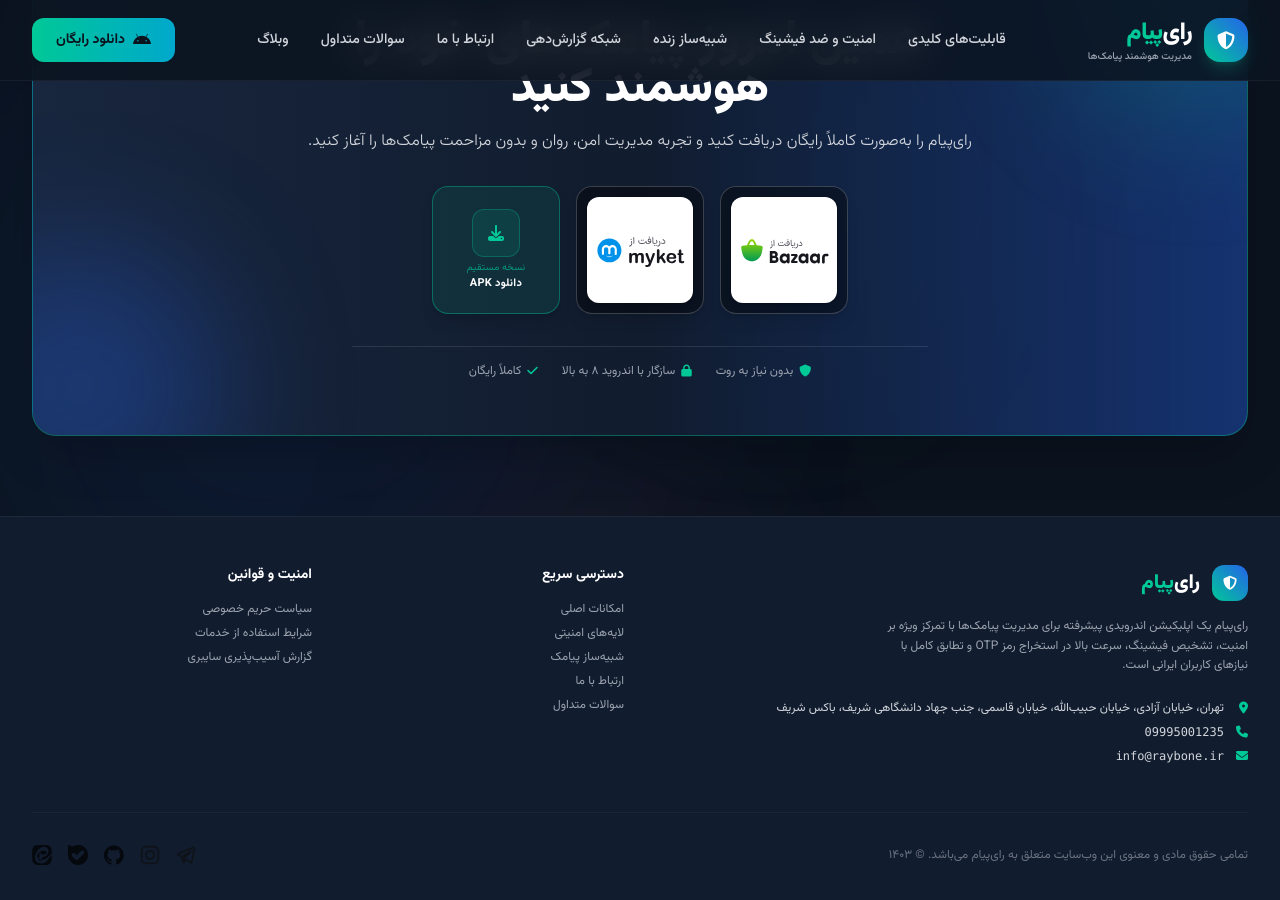
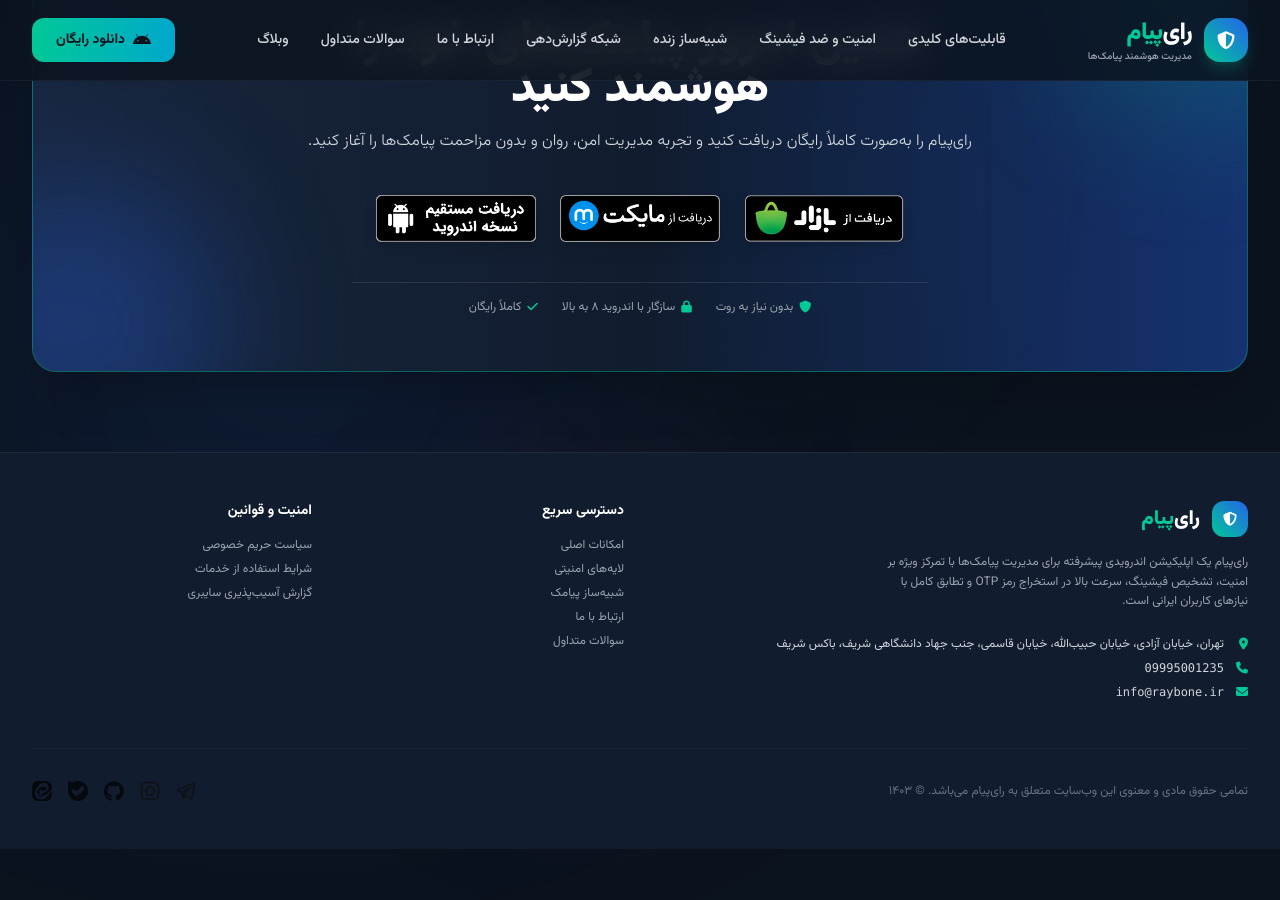
Before and after one commit to RayboneDev/raypayam-landing, a Jekyll site: the page built from index.html, in a window 1280 px wide and 900 px high, scrolled down 5268 px. Built offline with Jekyll 4.4.1, drawn with Linux system fonts in a browser that asks for light colours; nearby versions of some CDN libraries; after the commit the page ends 6117 px from its top, so only the background shows below that.

Commit message:
fixed the download images

```diff
--- a/_includes/download-banner.html
+++ b/_includes/download-banner.html
@@ -21,47 +21,37 @@
                 </p>
             </div>
 
-            <div class="flex flex-wrap items-center justify-center gap-4 relative z-10">
+            <div class="flex flex-wrap items-center justify-center gap-4 sm:gap-6 relative z-10">
 
                 <!-- کافه‌بازار -->
                 <a href="https://cafebazaar.ir/app/your.package.name"
-                    class="w-24 h-24 sm:w-28 sm:h-28 md:w-32 md:h-32 p-2.5 rounded-2xl bg-black/40 hover:bg-black/60 border border-white/20 transition-all duration-300 group shadow-lg hover:border-cyanGlow/60 hover:shadow-cyanGlow/20 flex items-center justify-center"
+                    class="group inline-flex w-32 sm:w-36 md:w-40 h-12 sm:h-14 md:h-16 items-center justify-center hover:-translate-y-0.5 transition-transform duration-300"
                     target="_blank" rel="noopener noreferrer" title="دریافت از کافه‌بازار"
                     aria-label="دریافت از کافه‌بازار">
-                    <div
-                        class="w-full h-full rounded-xl bg-white flex items-center justify-center p-2 ring-1 ring-black/5 shadow-md group-hover:scale-105 transition-transform">
-                        <img src="{{ '/assets/images/bazaar.svg' | relative_url }}" alt="کافه‌بازار"
-                            class="w-full h-full object-contain" loading="lazy" decoding="async">
-                    </div>
+                    <img src="{{ '/assets/images/bazaar.png' | relative_url }}" alt="کافه‌بازار"
+                        class="h-full w-full object-contain drop-shadow-lg group-hover:scale-105 transition-transform"
+                        loading="lazy" decoding="async">
                 </a>
 
                 <!-- مایکت -->
                 <a href="https://myket.ir/app/your.package.name"
-                    class="w-24 h-24 sm:w-28 sm:h-28 md:w-32 md:h-32 p-2.5 rounded-2xl bg-black/40 hover:bg-black/60 border border-white/20 transition-all duration-300 group shadow-lg hover:border-cyanGlow/60 hover:shadow-cyanGlow/20 flex items-center justify-center"
+                    class="group inline-flex w-32 sm:w-36 md:w-40 h-12 sm:h-14 md:h-16 items-center justify-center hover:-translate-y-0.5 transition-transform duration-300"
                     target="_blank" rel="noopener noreferrer" title="دانلود از مایکت" aria-label="دانلود از مایکت">
-                    <div
-                        class="w-full h-full rounded-xl bg-white flex items-center justify-center p-2 ring-1 ring-black/5 shadow-md group-hover:scale-105 transition-transform">
-                        <img src="{{ '/assets/images/myket.svg' | relative_url }}" alt="مایکت"
-                            class="w-full h-full object-contain" loading="lazy" decoding="async">
-                    </div>
+                    <img src="{{ '/assets/images/myket.png' | relative_url }}" alt="مایکت"
+                        class="h-full w-full object-contain drop-shadow-lg group-hover:scale-105 transition-transform"
+                        loading="lazy" decoding="async">
                 </a>
 
                 <!-- مستقیم (Direct APK Download) -->
-                <a href="{{ '/assets/downloads/raypayam-latest.apk' | relative_url }}"
-                    class="w-24 h-24 sm:w-28 sm:h-28 md:w-32 md:h-32 p-2.5 rounded-2xl bg-cyanGlow/10 hover:bg-cyanGlow/20 border border-cyanGlow/40 transition-all duration-300 group shadow-lg flex flex-col items-center justify-center gap-1.5"
-                    title="دانلود مستقیم نسخه اندروید">
-                    <div
-                        class="w-10 h-10 sm:w-11 sm:h-11 md:w-12 md:h-12 rounded-xl bg-cyanGlow/10 flex items-center justify-center border border-cyanGlow/30 group-hover:scale-105 transition-transform">
-                        <i class="fa-solid fa-download text-cyanGlow text-sm sm:text-base"></i>
-                    </div>
-                    <div class="text-center rtl leading-tight px-1">
-                        <div class="text-[9px] sm:text-[10px] text-cyanGlow/80 font-light leading-none">نسخه مستقیم
-                        </div>
-                        <div
-                            class="text-[10px] sm:text-[11px] font-bold text-white tracking-wide mt-1 whitespace-nowrap">
-                            دانلود APK</div>
-                    </div>
+
+                <a href="https://myket.ir/app/your.package.name"
+                    class="group inline-flex w-32 sm:w-36 md:w-40 h-12 sm:h-14 md:h-16 items-center justify-center hover:-translate-y-0.5 transition-transform duration-300"
+                    target="_blank" rel="noopener noreferrer" title="دانلود مستقیم" aria-label="دانلود مستقیم">
+                    <img src="{{ '/assets/images/direct-download-badge.png' | relative_url }}" alt="مستقیم"
+                        class="h-full w-full object-contain drop-shadow-lg group-hover:scale-105 transition-transform"
+                        loading="lazy" decoding="async">
                 </a>
+
 
             </div>
 
--- a/_includes/hero.html
+++ b/_includes/hero.html
@@ -41,17 +41,44 @@
                 </div>
 
                 <!-- Trust Stats Mini Banner -->
-                    <div class="pt-6 border-t border-gray-800/80 grid grid-cols-3 gap-4 text-center lg:text-right">
-                        <div>
-                            <div class="text-xl sm:text-2xl font-black text-white">سریع و پایدار</div>
+                <!-- Trust Stats Mini Banner -->
+                <div class="pt-6 border-t border-gray-800/80">
+                    <div class="grid grid-cols-3 gap-2.5 sm:gap-4">
+
+                        <!-- سریع و پایدار -->
+                        <div
+                            class="group flex flex-col items-center text-center gap-2 rounded-2xl border border-white/10 bg-white/[0.03] px-2 py-4 sm:px-4 transition-all duration-300 hover:-translate-y-0.5 hover:border-cyanGlow/40 hover:bg-white/[0.06]">
+                            <span
+                                class="flex h-9 w-9 sm:h-11 sm:w-11 items-center justify-center rounded-xl border border-cyanGlow/25 bg-cyanGlow/10 text-cyanGlow transition-colors group-hover:bg-cyanGlow/20">
+                                <i class="fa-solid fa-bolt text-xs sm:text-sm"></i>
+                            </span>
+                            <span class="text-xs sm:text-base font-black text-white leading-snug">سریع و پایدار</span>
                         </div>
-                        <div>
-                            <div class="text-xl sm:text-2xl font-black text-white">تشخیص سریع OTP</div>
+
+                        <!-- تشخیص سریع OTP -->
+                        <div
+                            class="group flex flex-col items-center text-center gap-2 rounded-2xl border border-white/10 bg-white/[0.03] px-2 py-4 sm:px-4 transition-all duration-300 hover:-translate-y-0.5 hover:border-cyanGlow/40 hover:bg-white/[0.06]">
+                            <span
+                                class="flex h-9 w-9 sm:h-11 sm:w-11 items-center justify-center rounded-xl border border-cyanGlow/25 bg-cyanGlow/10 text-cyanGlow transition-colors group-hover:bg-cyanGlow/20">
+                                <i class="fa-solid fa-key text-xs sm:text-sm"></i>
+                            </span>
+                            <span class="text-xs sm:text-base font-black text-white leading-snug">تشخیص سریع OTP</span>
                         </div>
-                        <div>
-                            <div class="text-xl sm:text-2xl font-black text-white">شناسایی فیشینگ</div>
+
+                        <!-- شناسایی فیشینگ -->
+                        <div
+                            class="group flex flex-col items-center text-center gap-2 rounded-2xl border border-white/10 bg-white/[0.03] px-2 py-4 sm:px-4 transition-all duration-300 hover:-translate-y-0.5 hover:border-cyanGlow/40 hover:bg-white/[0.06]">
+                            <span
+                                class="flex h-9 w-9 sm:h-11 sm:w-11 items-center justify-center rounded-xl border border-cyanGlow/25 bg-cyanGlow/10 text-cyanGlow transition-colors group-hover:bg-cyanGlow/20">
+                                <i class="fa-solid fa-shield-halved text-xs sm:text-sm"></i>
+                            </span>
+                            <span class="text-xs sm:text-base font-black text-white leading-snug">شناسایی فیشینگ</span>
+                        </div>
+
                     </div>
                 </div>
+
+
 
             </div>
 
@@ -72,8 +99,7 @@
                         class="w-full h-full bg-[#0D1522] rounded-[36px] overflow-hidden relative flex flex-col justify-between p-4 border border-white/10">
 
                         <!-- Phone Top Notch & Bar -->
-                            <div
-                                class="w-full flex justify-between items-center px-3 pt-1 text-[11px] text-gray-400 mb-3">
+                        <div class="w-full flex justify-between items-center px-3 pt-1 text-[11px] text-gray-400 mb-3">
                             <span>18:42</span>
                             <div class="w-16 h-3 bg-black rounded-full mx-auto"></div>
                             <div class="flex items-center gap-1">
@@ -169,8 +195,7 @@
                         <!-- Bottom Floating Feature Pill -->
                         <div
                             class="py-2.5 px-3 rounded-2xl bg-gradient-to-r from-royalBlue/30 to-cyanGlow/20 border border-cyanGlow/30 text-center">
-                                <span
-                                    class="text-[11px] font-bold text-cyanGlow flex items-center justify-center gap-2">
+                            <span class="text-[11px] font-bold text-cyanGlow flex items-center justify-center gap-2">
                                 <i class="fa-solid fa-microchip"></i> موتور پردازش محلی بدون نیاز به اینترنت
                             </span>
                         </div>
```
Also changed, not shown: assets/images/bazaar.png (added), assets/images/bazaar.svg (deleted), assets/images/direct-download-badge.png (added), assets/images/myket.png (added), assets/images/myket.svg (deleted). Lines whose indentation alone changed are shown as unchanged.
